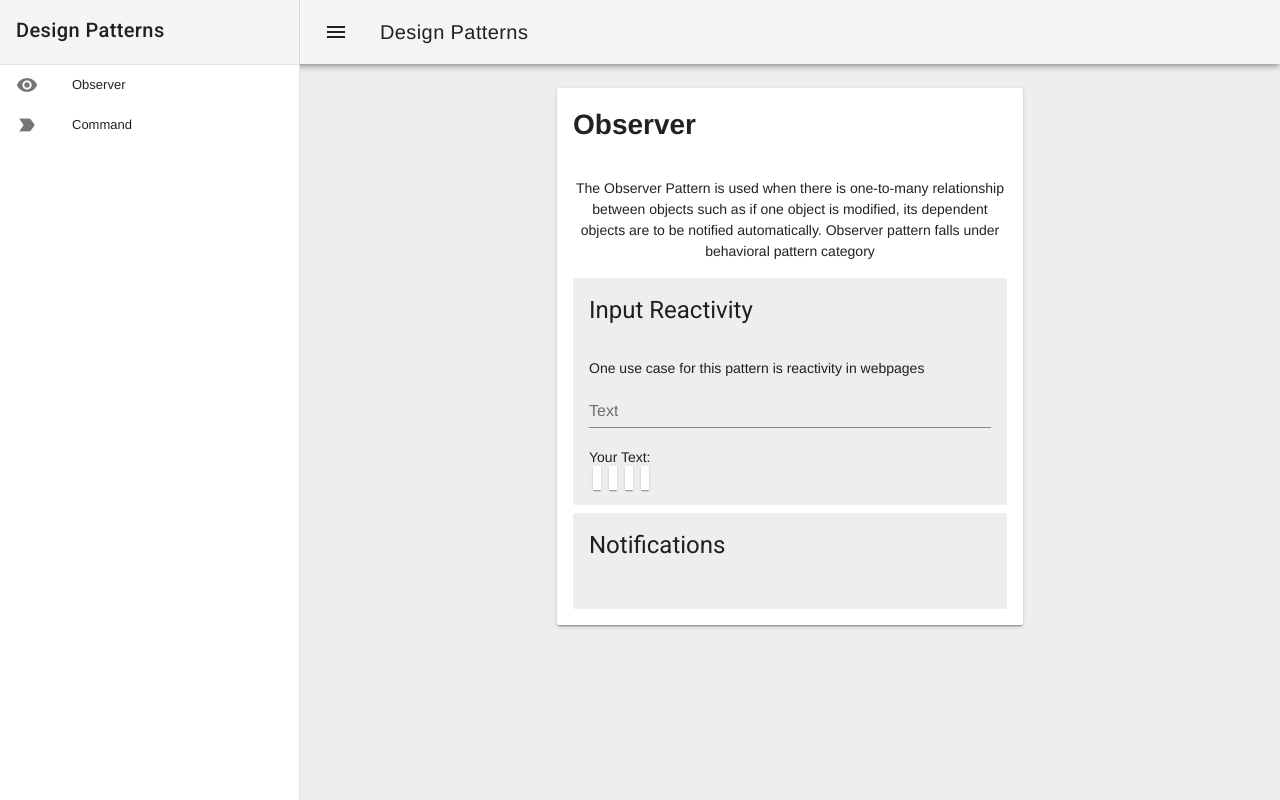
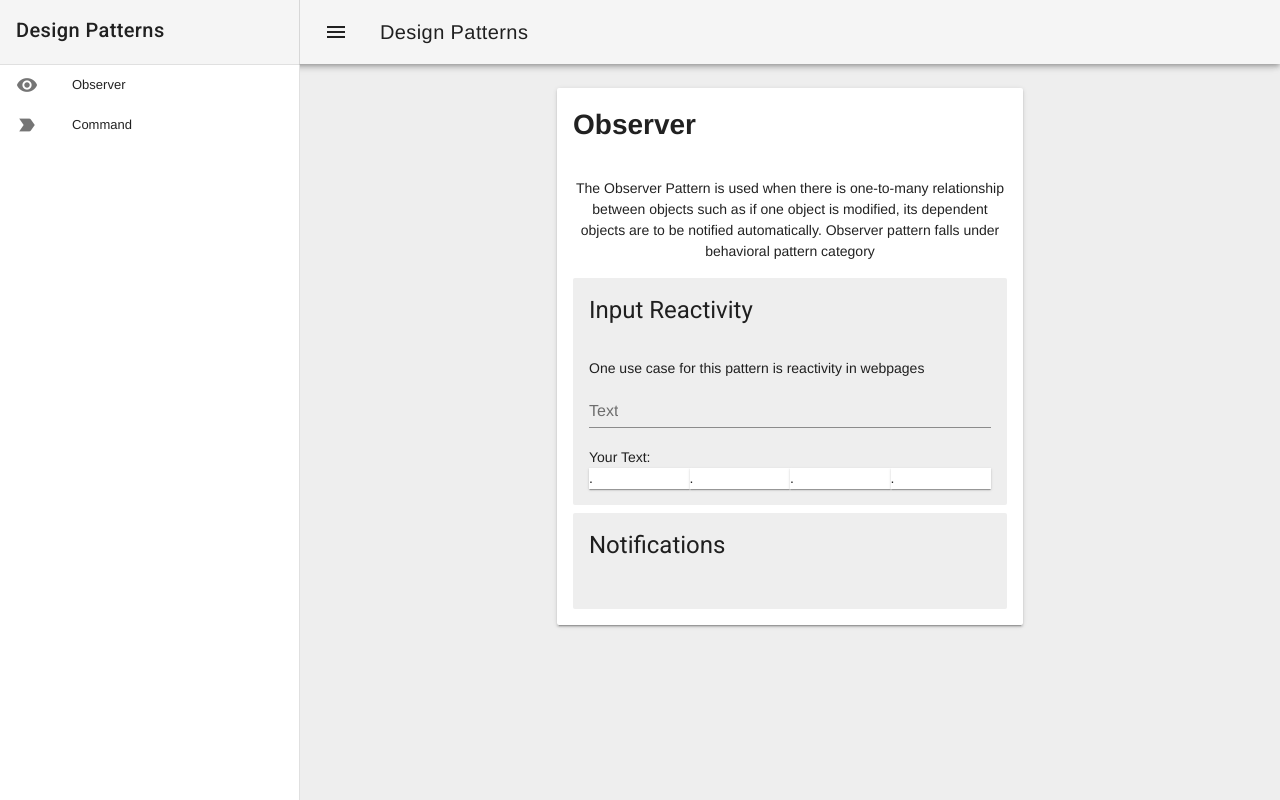
Before and after one commit to joaocsf/FEUP-ASSO, a Vue app in the folder website/: page /#/observer in a window 1280 px wide. Built offline with nearby package versions, Linux system fonts and the light colour scheme.

Commit message:
Small Fix

```diff
--- a/website/src/views/Command.vue
+++ b/website/src/views/Command.vue
@@ -29,10 +29,6 @@
         <v-flex class="pa-1 ma-1 white--text" :class="[action.color? action.color: 'green darken-2']" v-for="(action) in actions" :key="action.id"> {{action.name}}</v-flex>
         </v-layout>
       </div>
-    </example>
-
-    <example class="mt-2" title="Notifications">
-
     </example>
  </page>
 </template>
--- a/website/src/views/Observer.vue
+++ b/website/src/views/Observer.vue
@@ -14,10 +14,12 @@
         Your Text:
       </div>
       <div>
-        <box class="white elevation-1 pa-1 ma-1" :text="demo1"/>
-        <box class="white elevation-1 pa-1 ma-1" :text="demo1"/>
-        <box class="white elevation-1 pa-1 ma-1" :text="demo1"/>
-        <box class="white elevation-1 pa-1 ma-1" :text="demo1"/>
+        <v-layout row wrap>
+          <v-flex class="white elevation-1" xs3 v-for="i in [1,2,3,4]" :key="i">
+            .
+            <box :text="demo1 + ' '"/>
+          </v-flex>
+        </v-layout>
       </div>
     </example>
 
```
